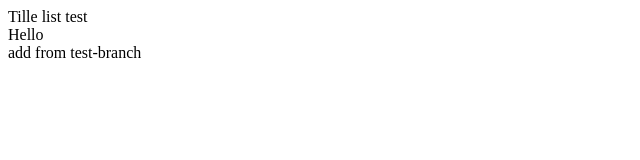
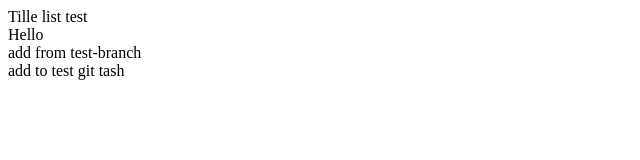
Before and after one commit to nhnkg123/TestPracticeGit, a plain HTML site: page index.html in a window 1280 px wide. Shown: the whole page, without its empty margins (0-640 px from the left). Drawn offline with Linux system fonts and the light colour scheme.

Commit message:
test git tash

```diff
--- a/index.html
+++ b/index.html
@@ -10,5 +10,7 @@
     <div>Hello</div>
 
     <div>add from test-branch</div>
+
+    <div>add to test git tash</div>
 </body>
 </html>
```
